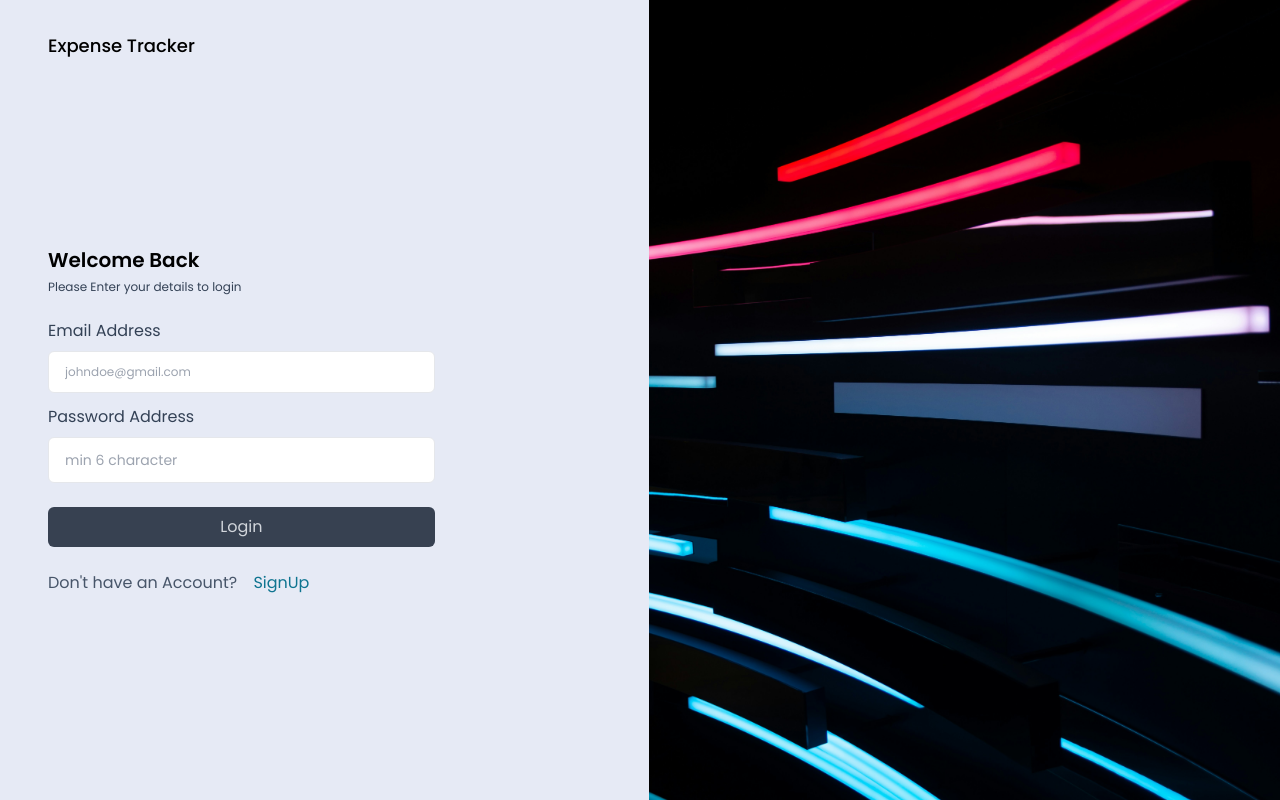
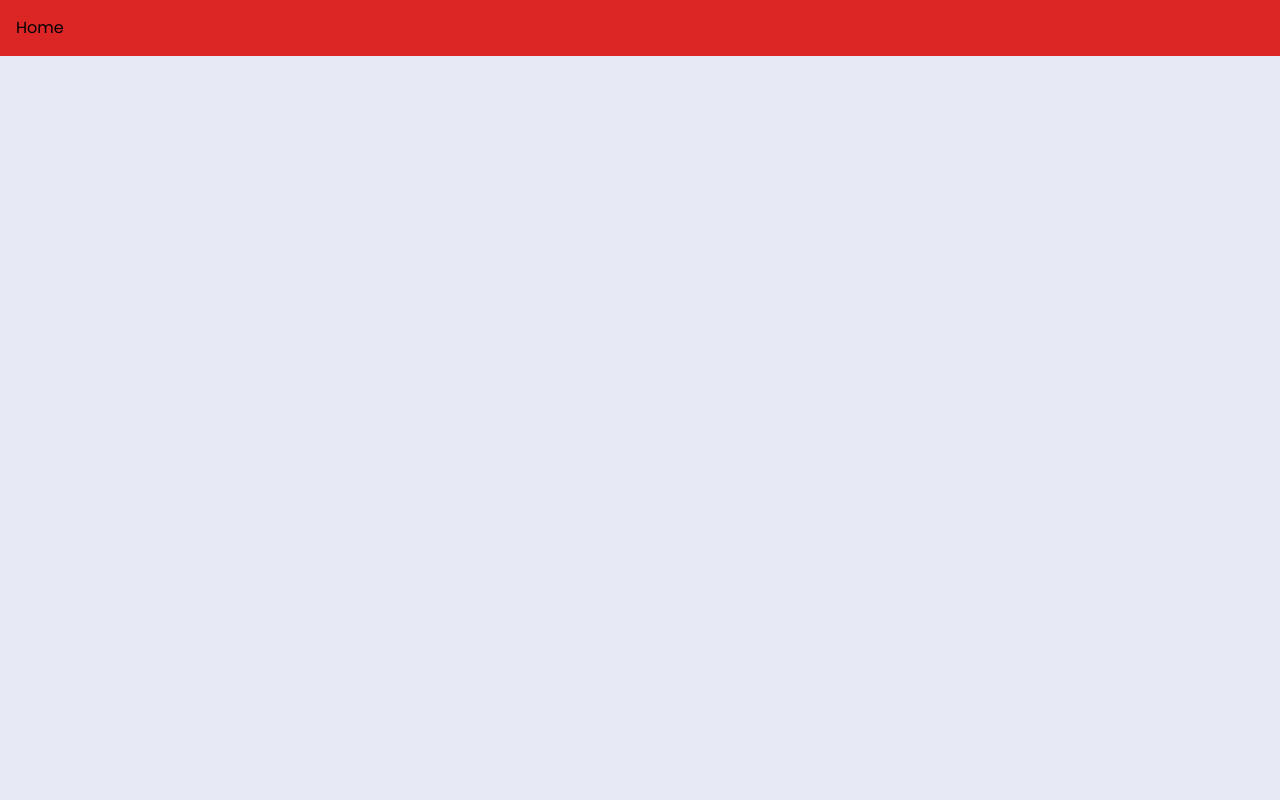
Before and after one commit to ordermasho01-boop/expense-tracker, a React (Vite) app in the folder client/: page /dashboard in a window 1280 px wide. Before the commit this address led to /login. Built offline with nearby package versions, Linux system fonts and the light colour scheme.

Commit message:
user context updated

```diff
--- a/client/src/App.jsx
+++ b/client/src/App.jsx
@@ -5,22 +5,24 @@ import SignUp from "./pages/Auth/SignUp";
 import Expense from "./pages/Dashboard/Expense";
 import Income from "./pages/Dashboard/Income";
 import Home from "./pages/Dashboard/Home";
+import UserProvider from "./contexts/UserContext";
 
 const App = () => {
   return (
+    <UserProvider>
       <div>
         <BrowserRouter>
           <Routes>
             <Route path="/login" element={<Login />} />
             <Route path="/signup" element={<SignUp />} />
-          <Route path="/" element={<Root />}>
+            <Route path="/" element={<Root />} />
             <Route path="/expense" element={<Expense />} />
             <Route path="/income" element={<Income />} />
             <Route path="/dashboard" element={<Home />} />
-          </Route>
           </Routes>
         </BrowserRouter>
       </div>
+    </UserProvider>
   );
 };
 
--- /dev/null
+++ b/client/src/contexts/UserContext.jsx
@@ -0,0 +1,25 @@
+import { useState } from "react";
+import { createContext } from "react";
+import { UNSAFE_RouteContext } from "react-router-dom";
+
+export const UserContext = createContext();
+
+const UserProvider = ({children})=>{
+  const [user, setUser]= useState(null)
+
+  const updateUser = (userData)=>{
+    setUser(userData);
+  }
+
+  const clearUser =()=>{
+    setUser(null)
+  }
+
+ return(
+    <UserContext.Provider value={{user, updateUser, clearUser}}>
+        {children}
+    </UserContext.Provider>
+ )
+}
+
+export default UserProvider;
--- a/client/src/pages/Auth/Login.jsx
+++ b/client/src/pages/Auth/Login.jsx
@@ -4,12 +4,16 @@ import { Link, useNavigate } from "react-router-dom";
 import { validateEmail } from "../../utils/helper";
 import axiosInstance from "../../utils/axiosInstance";
 import { API_PATHS } from "../../utils/apiPaths";
+import { useContext } from "react";
+import { UserContext } from "../../contexts/UserContext";
+
 
 const Login = () => {
     const [email, setEmail] = useState('')
     const [password, setPassword] = useState('')
     const [error, setError] = useState(null)
     const navigate =useNavigate()
+    const {updateUser} =useContext(UserContext)
     const handleSubmit =async(e)=>{
         e.preventDefault();
 
@@ -30,6 +34,7 @@ const Login = () => {
 
           if(token){
             localStorage.setItem('token', token);
+            updateUser(user)
             navigate('/dashboard')
           }
         } catch (error) {
--- a/client/src/pages/Auth/SignUp.jsx
+++ b/client/src/pages/Auth/SignUp.jsx
@@ -1,46 +1,53 @@
-import React, { useState } from 'react'
-import AuthLayout from '../../components/layouts/AuthLayout'
-import { Link, useNavigate } from 'react-router-dom'
-import { validateEmail } from '../../utils/helper'
-import Profile from '../../components/Profile'
-import axiosInstance from '../../utils/axiosInstance'
-import { API_PATHS, BASE_URL } from '../../utils/apiPaths'
+import React, { useState } from "react";
+import AuthLayout from "../../components/layouts/AuthLayout";
+import { Link, useNavigate } from "react-router-dom";
+import { validateEmail } from "../../utils/helper";
+import Profile from "../../components/Profile";
+import axiosInstance from "../../utils/axiosInstance";
+import { API_PATHS, BASE_URL } from "../../utils/apiPaths";
+import { useContext } from "react";
+import { UserContext } from "../../contexts/UserContext";
 
 const SignUp = () => {
-     const [fullName, setFullName] = useState('')
-     const [email, setEmail] = useState('')
-        const [password, setPassword] = useState('')
-        const [error, setError] = useState(null)
-        const navigate =useNavigate()
+  const [fullName, setFullName] = useState("");
+  const [email, setEmail] = useState("");
+  const [password, setPassword] = useState("");
+  const [error, setError] = useState(null);
+  const navigate = useNavigate();
+  const {updateUser} = useContext(UserContext);
 
-            const handleSubmit =async (e)=>{
+  const handleSubmit = async (e) => {
     e.preventDefault();
-                if(!email || !password ||!fullName){
-                    setError('All fields are required!')
-                    return;
-
-                }
-                if(!validateEmail(email)){
-                    setError('Please enter validate email!')
+    if (!email || !password || !fullName) {
+      setError("All fields are required!");
       return;
     }
-                setError('');
+    if (!validateEmail(email)) {
+      setError("Please enter validate email!");
+      return;
+    }
+    setError("");
     try {
-                  const response = await axiosInstance.post(API_PATHS.AUTH.REGISTER, {fullName, email, password});
-                  const {token, user} = response.data;
+      const response = await axiosInstance.post(API_PATHS.AUTH.REGISTER, {
+        fullName,
+        email,
+        password,
+      });
+      const { token, user } = response.data;
 
       if (token) {
-                    localStorage.setItem('token', token)
-                    navigate('/dashboard')
+        localStorage.setItem("token", token);
+        updateUser(user)
+        navigate("/dashboard");
       }
     } catch (error) {
       if (error.response && error.response.data.message) {
-                  setError(error.response.data.message)
+        setError(error.response.data.message);
       } else {
-                  setError('something went wrong please try again')
+        setError("something went wrong please try again");
       }
     }
-            }
+  };
   return (
     <AuthLayout>
       <div className="flex flex-col justify-center md:h-full h-3/4 lg:w-[70%] ">
@@ -50,34 +57,62 @@ const SignUp = () => {
         </p>
         <div>
           <form onSubmit={handleSubmit} className="flex flex-col gap-3">
-                <Profile/>
+            <Profile />
             <div className="flex flex-col gap-2 ">
-                    <label htmlFor="name" className="text-slate-700">Full Name</label>
-                    <input type="text" placeholder="johndoe" className="border rounded-md outline-none  px-4 py-3 bg-white text-xs"
+              <label htmlFor="name" className="text-slate-700">
+                Full Name
+              </label>
+              <input
+                type="text"
+                placeholder="johndoe"
+                className="border rounded-md outline-none  px-4 py-3 bg-white text-xs"
                 value={fullName}
-                    onChange={(e)=>setFullName(e.target.value)}/>
+                onChange={(e) => setFullName(e.target.value)}
+              />
             </div>
             <div className="flex flex-col gap-2 ">
-                    <label htmlFor="email" className="text-slate-700">Email Address</label>
-                    <input type="text" placeholder="johndoe@gmail.com" className="border rounded-md outline-none  px-4 py-3 bg-white text-xs"
+              <label htmlFor="email" className="text-slate-700">
+                Email Address
+              </label>
+              <input
+                type="text"
+                placeholder="johndoe@gmail.com"
+                className="border rounded-md outline-none  px-4 py-3 bg-white text-xs"
                 value={email}
-                    onChange={(e)=>setEmail(e.target.value)}/>
+                onChange={(e) => setEmail(e.target.value)}
+              />
             </div>
             <div className="flex flex-col gap-2 ">
-                    <label htmlFor="password" className="text-slate-700 ">Password </label>
-                    <input type="text" placeholder="min 6 character" className="border outline-none rounded-md px-4 py-3 bg-white text-sm"
+              <label htmlFor="password" className="text-slate-700 ">
+                Password{" "}
+              </label>
+              <input
+                type="text"
+                placeholder="min 6 character"
+                className="border outline-none rounded-md px-4 py-3 bg-white text-sm"
                 value={password}
-                    onChange={(e)=>setPassword(e.target.value)} />
+                onChange={(e) => setPassword(e.target.value)}
+              />
             </div>
-                {error && <p className='text-red-600 text-sm'>{error}</p>}
-                <button type="submit" className="btn my-3">SignUp</button>
-                <p className="text-slate-600">Already have an Account? <Link to={'/login'} className="text-cyan-700
-                 pl-3">Login</Link></p>
+            {error && <p className="text-red-600 text-sm">{error}</p>}
+            <button type="submit" className="btn my-3">
+              SignUp
+            </button>
+            <p className="text-slate-600">
+              Already have an Account?{" "}
+              <Link
+                to={"/login"}
+                className="text-cyan-700
+                 pl-3"
+              >
+                Login
+              </Link>
+            </p>
           </form>
         </div>
       </div>
     </AuthLayout>
-  )
-}
+  );
+};
 
-export default SignUp
+export default SignUp;
```
Lines whose indentation alone changed are shown as unchanged.
